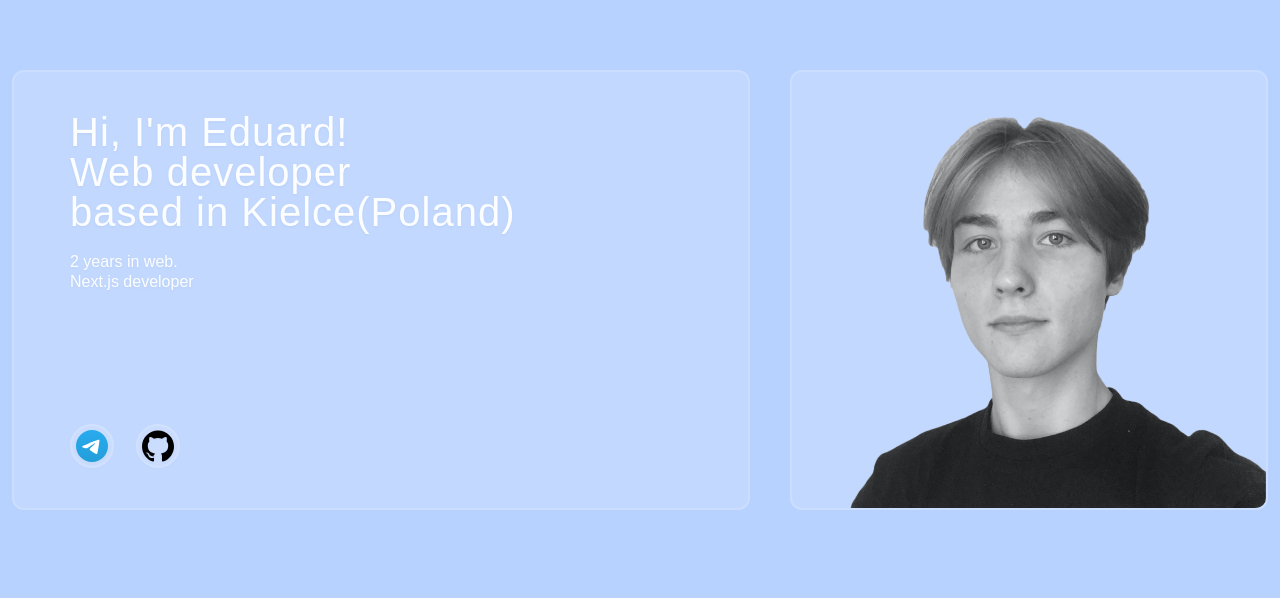
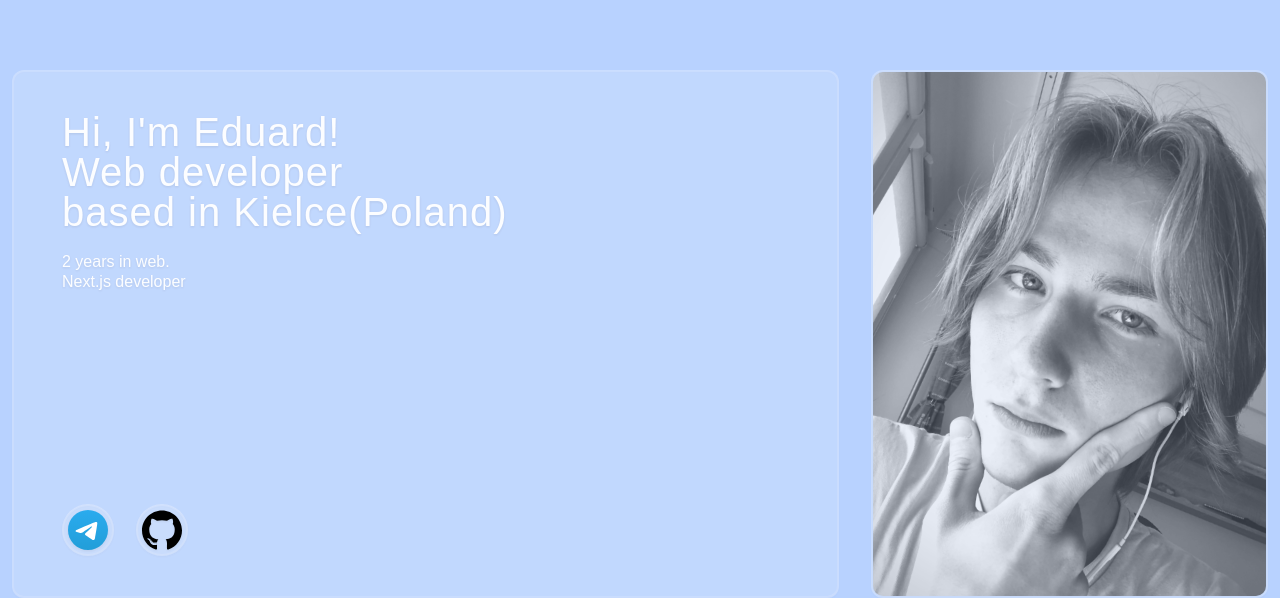
Before and after one commit to NightWanderer2004/Eduard-Povierin, a Next.js app: page / in a window 1280 px wide. Shown: the part 120-718 px from the top of the page. Built offline with nearby package versions, Linux system fonts and the light colour scheme; a web font is replaced by a local one.

Commit message:
Update photo

```diff
--- a/src/components/UI/social/Social.module.scss
+++ b/src/components/UI/social/Social.module.scss
@@ -11,7 +11,7 @@
          @apply block w-full h-full p-1;
       }
       img {
-         @apply w-8 h-8;
+         @apply w-8 lg:w-10 h-8 lg:h-10;
       }
       &.tel img {
          @apply relative right-[2px];
--- a/src/components/screens/home/hero/Hero.jsx
+++ b/src/components/screens/home/hero/Hero.jsx
@@ -22,7 +22,7 @@ const Hero = () => {
             <Social />
          </div>
          <div className={s.photo}>
-            <Image src='/myPhoto.png' alt='Eduard' width='1316' height='1210' priority />
+            <Image src='/myPhoto.jpg' alt='Eduard' width='1316' height='1210' priority />
          </div>
       </div>
    )
--- a/src/components/screens/home/hero/Hero.module.scss
+++ b/src/components/screens/home/hero/Hero.module.scss
@@ -1,11 +1,11 @@
 .hero {
-   @apply grid sm:grid-cols-5 gap-5 sm:gap-10;
+   @apply grid sm:grid-cols-6 gap-5 sm:gap-6 lg:gap-8;
    .info,
    .photo {
       @apply rounded-[12px] border-2 border-blur bg-blur text-primary;
    }
    .info {
-      @apply flex flex-col justify-between gap-[60px] px-9 sm:px-14 py-6 sm:py-10 col-span-1 sm:col-span-3;
+      @apply flex flex-col justify-between gap-[60px] px-9 sm:px-5 md:px-6 lg:px-12 py-6 md:py-10 col-span-1 sm:col-span-3 lg:col-span-4 drop-shadow-sm;
       h1 {
          @apply drop-shadow-sm text-[36px] sm:text-[40px] font-medium text-primary leading-10 tracking-wide mb-5;
       }
@@ -14,9 +14,9 @@
       }
    }
    .photo {
-      @apply col-span-1 sm:col-span-2 bg-no-repeat bg-cover overflow-hidden sm:animate-none;
+      @apply col-span-1 sm:col-span-3 lg:col-span-2 overflow-hidden drop-shadow-sm;
       img {
-         @apply scale-[1.45] object-cover object-center w-full h-full opacity-95;
+         @apply scale-110 -rotate-3 object-cover object-center w-full h-full opacity-75;
       }
    }
 }
--- a/src/components/screens/home/projects/Projects.jsx
+++ b/src/components/screens/home/projects/Projects.jsx
@@ -18,11 +18,11 @@ const Projects = () => {
                },
                768: {
                   slidesPerView: 2.3,
-                  spaceBetween: 32,
+                  spaceBetween: 28,
                },
                1024: {
                   slidesPerView: 3.3,
-                  spaceBetween: 40,
+                  spaceBetween: 32,
                },
             }}
             spaceBetween={24}
--- a/src/components/screens/home/projects/Projects.module.scss
+++ b/src/components/screens/home/projects/Projects.module.scss
@@ -2,7 +2,7 @@
    @apply mt-24;
 }
 .project {
-   @apply rounded-[12px];
+   @apply rounded-[12px] drop-shadow-sm;
    img {
       @apply border-2 border-blur rounded-[12px] pointer-events-none;
    }
```
Also changed, not shown: public/myPhoto.jpg (added), public/myPhoto.png (deleted).
